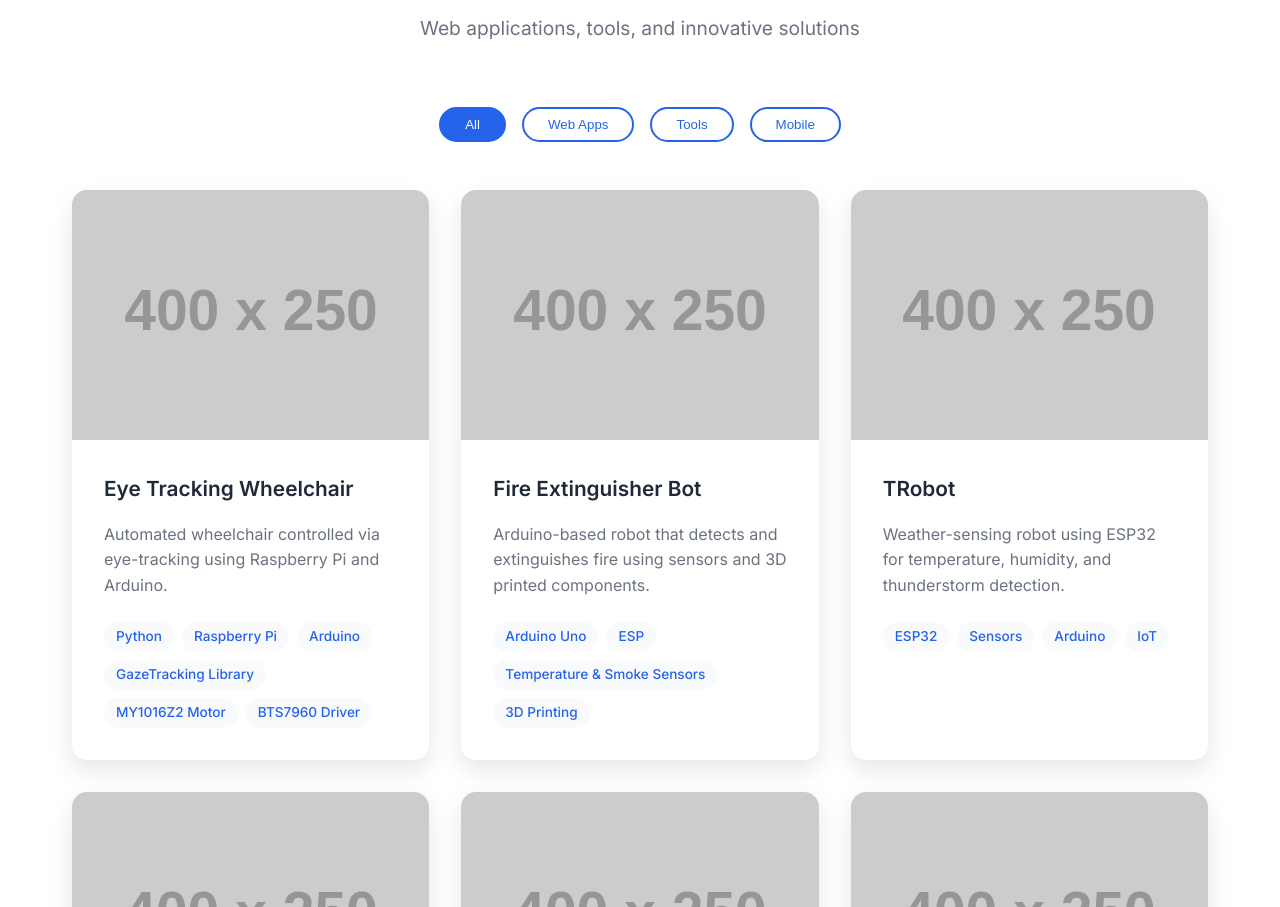
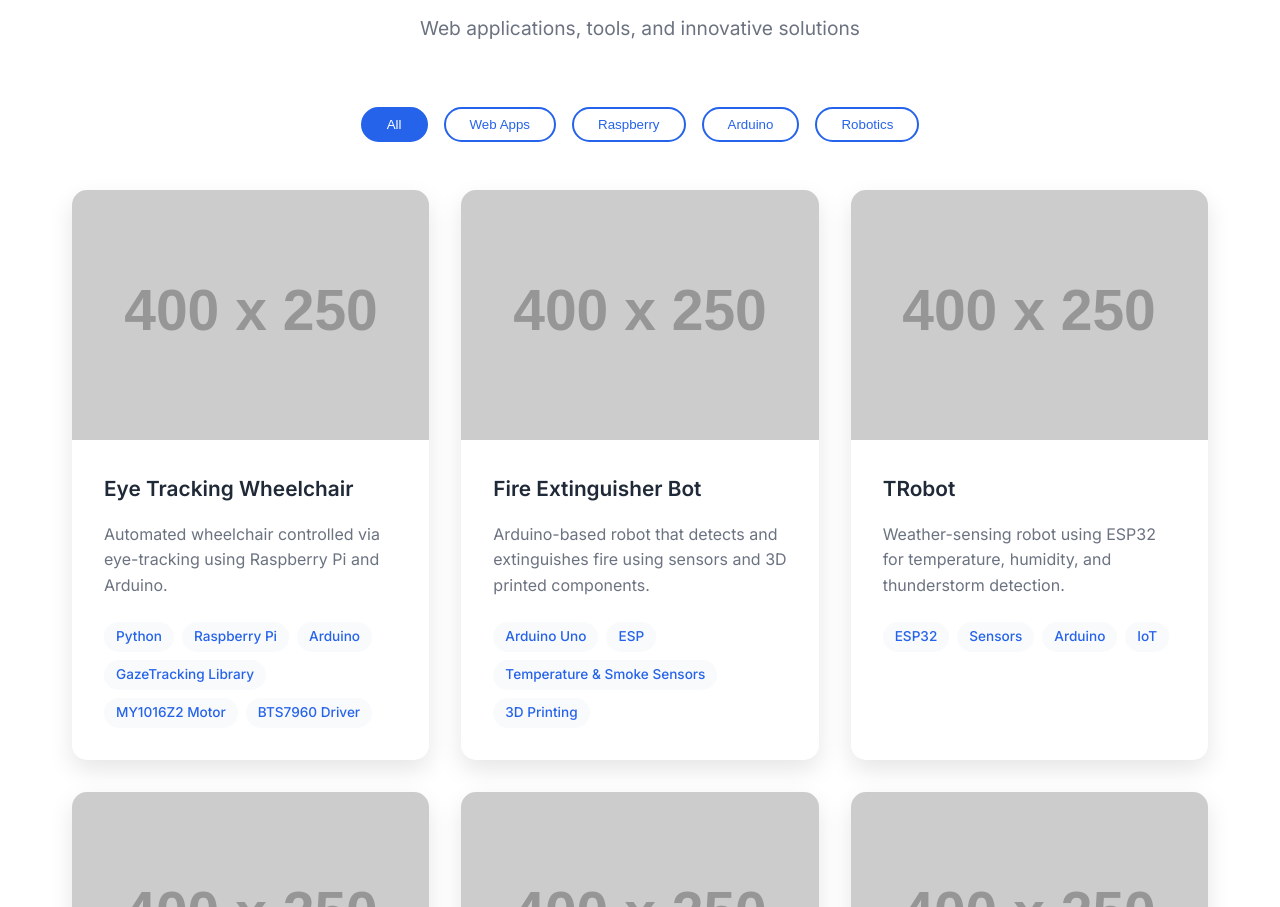
Before and after one commit to Anxxity/web-por, a plain HTML site: page index.html in a window 1280 px wide. Shown: the part 3844-4751 px from the top of the page. Drawn offline with Linux system fonts and the light colour scheme; placeholder pictures from the web are drawn by us.

Commit message:
Oct 26, 2025, 11:53 AM

```diff
--- a/index.html
+++ b/index.html
@@ -151,7 +151,7 @@
                 <p class="section-subtitle">Custom resources and server solutions for immersive roleplay</p>
             </div>
             <div class="projects-grid">
-                <!-- FiveM projects will be populated here -->
+                <!-- FiveM projects -->
                 <div class="project-card fivem-card">
                     <div class="project-image">
                         <img src="https://via.placeholder.com/400x250/1a1a1a/ffffff?text=FiveM+Project+1" alt="FiveM Project 1">
@@ -229,12 +229,13 @@
             <div class="project-filters">
                 <button class="filter-btn active" data-filter="all">All</button>
                 <button class="filter-btn" data-filter="web">Web Apps</button>
-                <button class="filter-btn" data-filter="tools">Tools</button>
-                <button class="filter-btn" data-filter="mobile">Mobile</button>
+                <button class="filter-btn" data-filter="Raspberry">Raspberry</button>
+                <button class="filter-btn" data-filter="Arduino">Arduino </button>
+                 <button class="filter-btn" data-filter="Robotics">Robotics </button>
             </div>
 
             <div class="projects-grid">
-                <!-- Other projects will be populated here -->
+                <!-- Other projects -->
                 <div class="project-card" data-category="web">
                     <div class="project-image">
                         <img src="https://via.placeholder.com/400x250/2563eb/ffffff?text=Web+Project+1" alt="Web Project 1">
--- a/projects-data.js
+++ b/projects-data.js
@@ -84,7 +84,7 @@ const otherProjects = [
         ],
         github: "#",
         demo: "#",
-        category: "robotics"
+        category: "Robotics"
     },
     {
         id: 2,
@@ -99,7 +99,7 @@ const otherProjects = [
         ],
         github: "#",
         demo: "#",
-        category: "robotics"
+        category: "Arduino"
     },
     {
         id: 3,
@@ -114,7 +114,7 @@ const otherProjects = [
         ],
         github: "#",
         demo: "#",
-        category: "robotics"
+        category: "Arduino"
     },
     {
         id: 4,
@@ -129,7 +129,7 @@ const otherProjects = [
         ],
         github: "#",
         demo: "#",
-        category: "robotics"
+        category: "Robotics"
     },
     {
         id: 5,
@@ -144,7 +144,7 @@ const otherProjects = [
         ],
         github: "#",
         demo: "#",
-        category: "automation"
+        category: "Arduino"
     },
     {
         id: 6,
@@ -159,7 +159,7 @@ const otherProjects = [
         ],
         github: "#",
         demo: "#",
-        category: "robotics"
+        category: "Raspberry"
     },
     {
         id: 7,
@@ -174,7 +174,7 @@ const otherProjects = [
         ],
         github: "#",
         demo: "#",
-        category: "robotics"
+        category: "Raspberry"
     }
 ];
 
```
